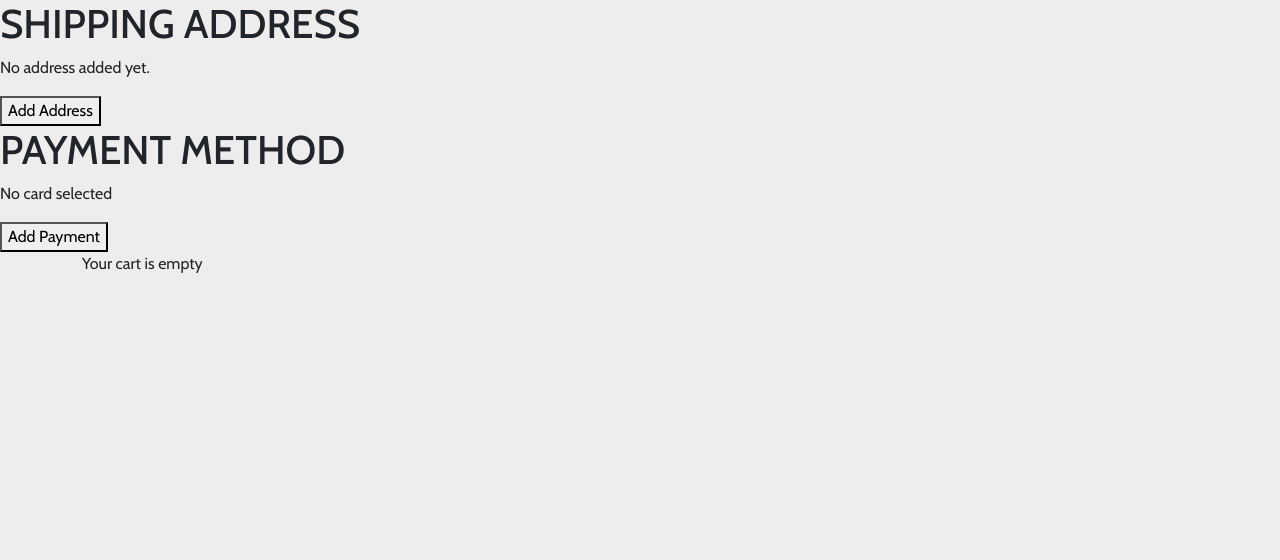
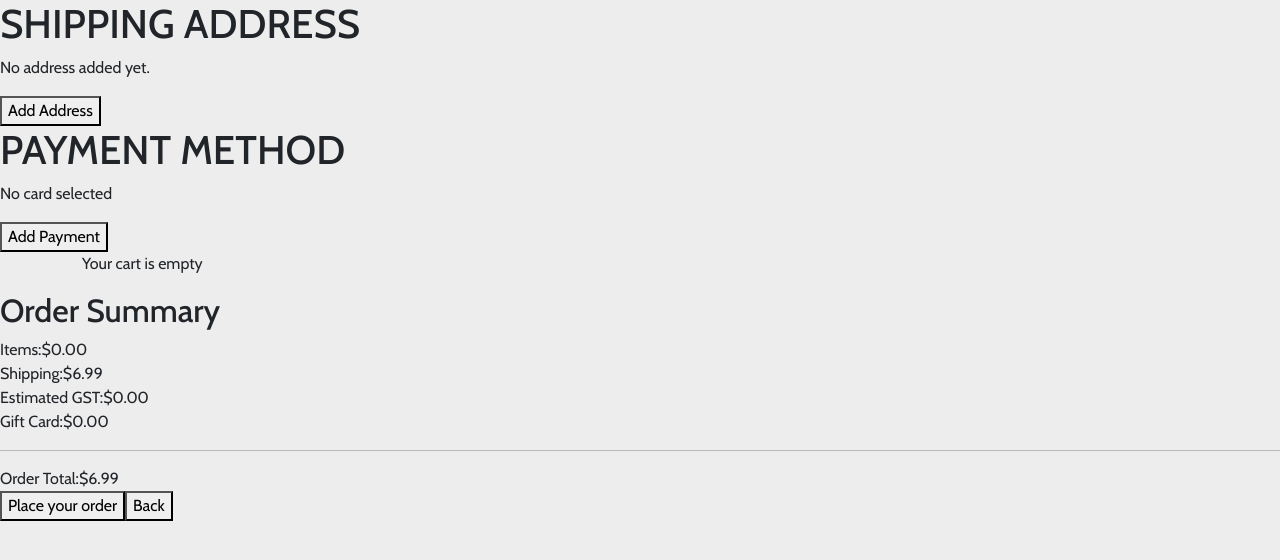
Before and after one commit to hexadecimal2/E-Commerce-Store, a React (Create React App) app: page /checkout in a window 1280 px wide. Shown: the top 560 px of the page. Built offline with nearby package versions, Linux system fonts and the light colour scheme.

Commit message:
Order summary complete

```diff
--- /dev/null
+++ b/src/components/OrderSummary.jsx
@@ -0,0 +1,46 @@
+import React from 'react';
+import { useSelector } from 'react-redux';
+
+const OrderSummary = () => {
+    const cartItems = useSelector(state => state.cart.products);
+
+    const itemsTotal = cartItems.reduce((total, item) => total + item.price * item.quantity, 0);
+    const shippingCost = 6.99;
+    const estimatedGST = itemsTotal * 0.15
+    const orderTotal = itemsTotal + shippingCost + estimatedGST;
+
+    return (
+        <>
+        <div className="order-summary">
+            <h2>Order Summary</h2>
+            <div className="summary-item">
+                <span>Items:</span>
+                <span>${itemsTotal.toFixed(2)}</span>
+            </div>
+            <div className="summary-item">
+                <span>Shipping:</span>
+                <span>${shippingCost.toFixed(2)}</span>
+            </div>
+            <div className="summary-item">
+                <span>Estimated GST:</span>
+                <span>${estimatedGST.toFixed(2)}</span>
+            </div>
+            <div className="summary-item">
+                <span>Gift Card:</span>
+                <span>$0.00</span>
+            </div>
+            <hr />
+            <div className="summary-item total">
+                <span>Order Total:</span>
+                <span>${orderTotal.toFixed(2)}</span>
+            </div>
+            <button className="place-order-btn">Place your order</button>
+            <button> Back</button>
+        </div>
+        </>
+    );
+};
+
+
+
+export default OrderSummary;
--- a/src/pages/Checkout.jsx
+++ b/src/pages/Checkout.jsx
@@ -2,6 +2,7 @@ import React from 'react';
 import CheckBagItems from '../components/CheckBagItems';
 import Address from '../components/Address';
 import Payment from '../components/Payment';
+import OrderSummary from '../components/OrderSummary';
 
 const Checkout = () => {
 
@@ -16,7 +17,9 @@ const Checkout = () => {
             <div>
                 <CheckBagItems/>
             </div>
-
+            <div>
+                <OrderSummary />
+            </div>
         </div>
     )
 }
```
